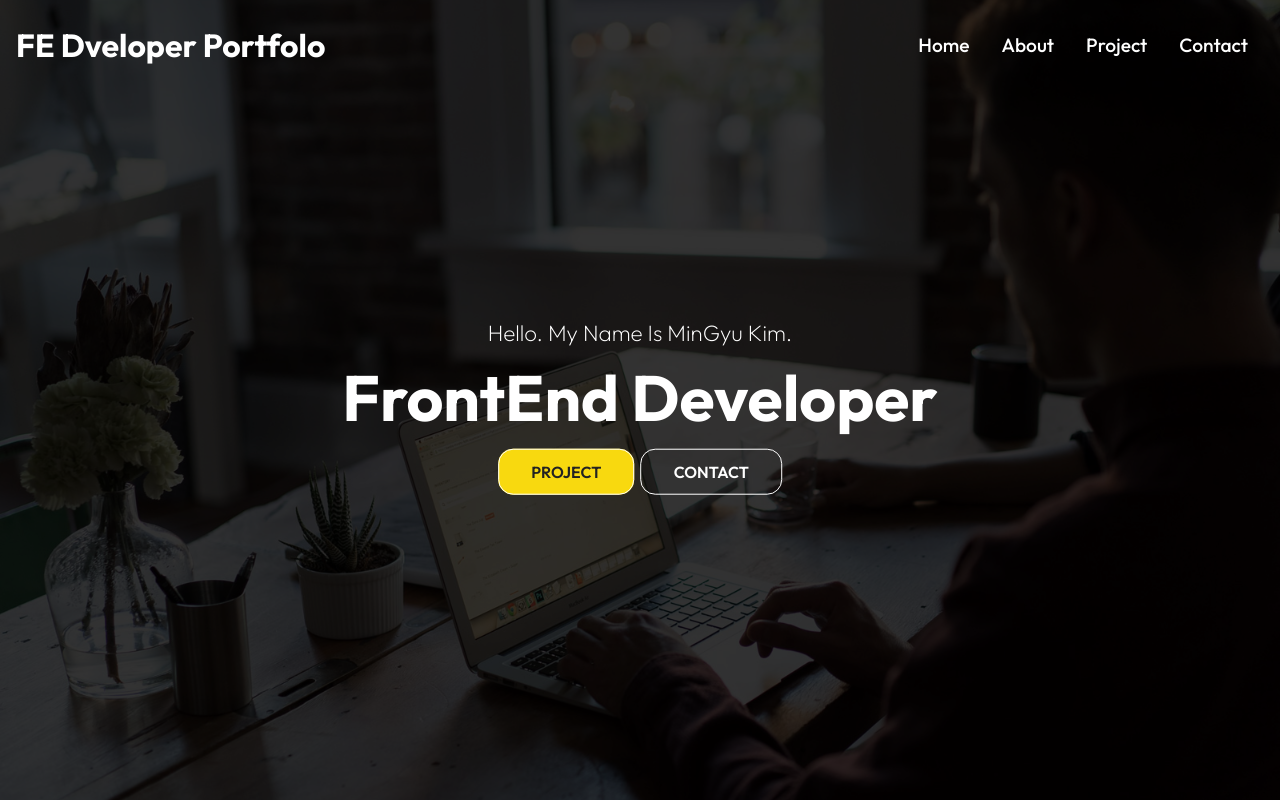
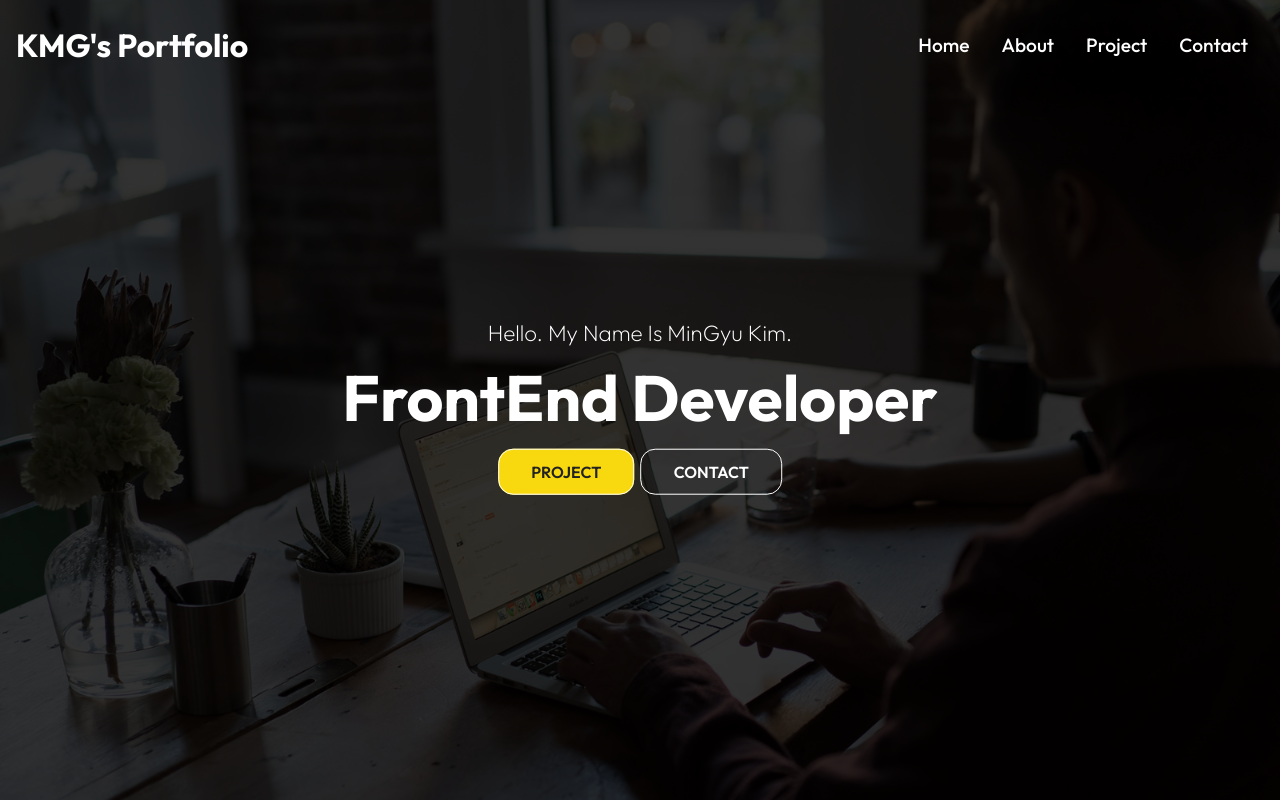
Before and after one commit to kimmingyu0/portfolio, a React (Create React App) app: page / in a window 1280 px wide. Shown: the top 800 px of the page. Built offline with nearby package versions, Linux system fonts and the light colour scheme.

Commit message:
css fix, (404,index)html 수정

```diff
--- a/package.json
+++ b/package.json
@@ -40,5 +40,5 @@
       "last 1 safari version"
     ]
   },
-  "homepage": "kmg-portfolio.com"
+  "homepage": "https://kmg-portfolio.com"
 }
--- a/public/404.html
+++ b/public/404.html
@@ -23,7 +23,7 @@
           //  https://username.github.io/repo-name/one/two?  a=b&c=d#qwe becomes
           // https://username.github.io/repo-name/? p=/one/two&q=a=b~and~c=d#qwe
           // Otherwise, leave segmentCount as 0.
-          var segmentCount = 1;
+          var segmentCount = 0;
 
           var l = window.location;
           l.replace(
--- a/public/index.html
+++ b/public/index.html
@@ -77,5 +77,6 @@
       })(window.location);
     </script>
     <!-- End Single Page Apps for GitHub Pages -->
+    <script src="/build/bundle.js"></script>
   </body>
 </html>
--- a/src/components/Navbar.js
+++ b/src/components/Navbar.js
@@ -24,7 +24,7 @@ const Navbar = () => {
   return (
     <div className={color ? "header header-bg":"header"}>
       <Link to="/">
-        <h1>FE Dveloper Portfolo</h1>
+        <h1>KMG's Portfolio</h1>
       </Link>
       <ul className={click ? "nav-menu active" : "nav-menu"}>
         <li>
```
